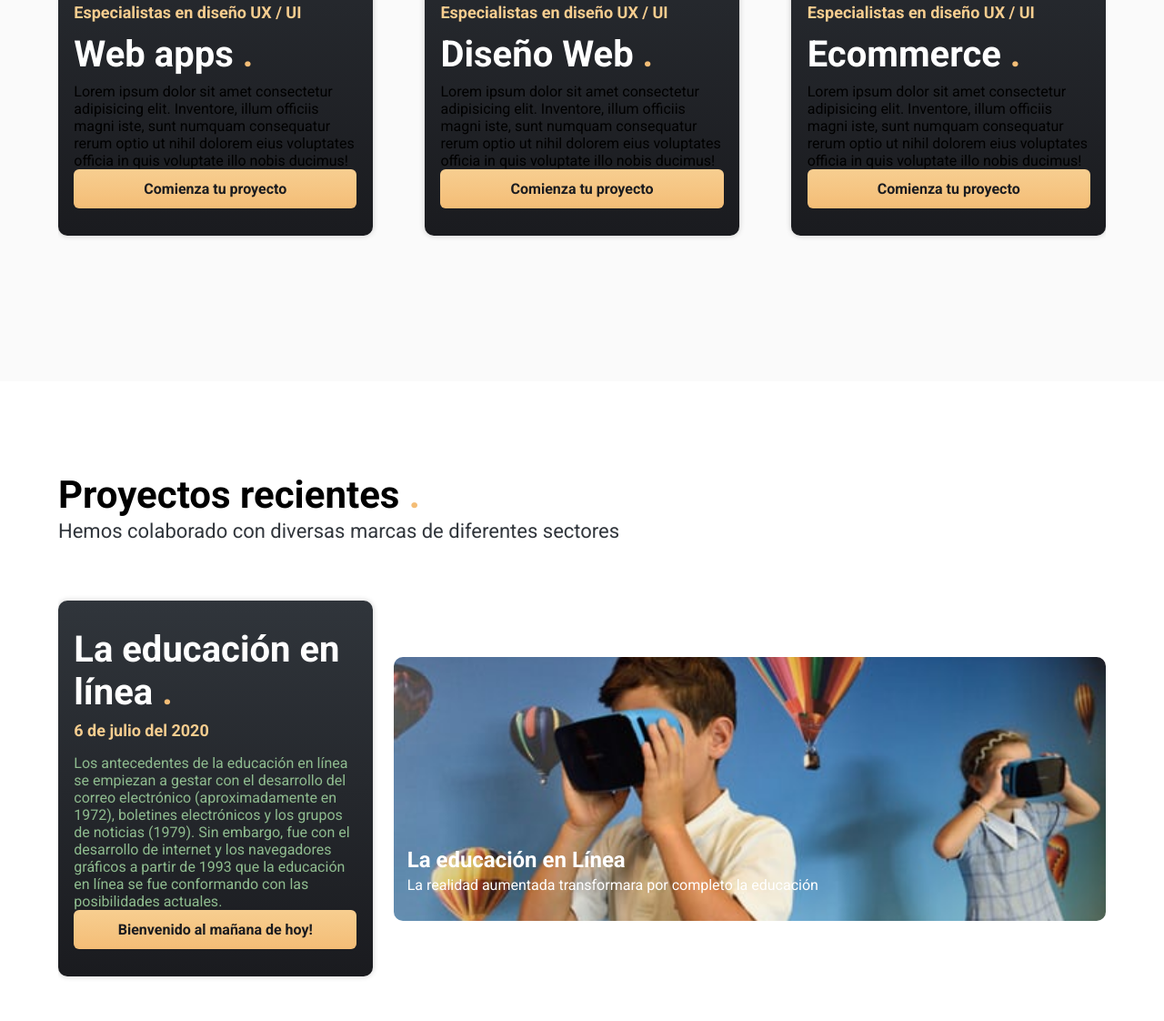
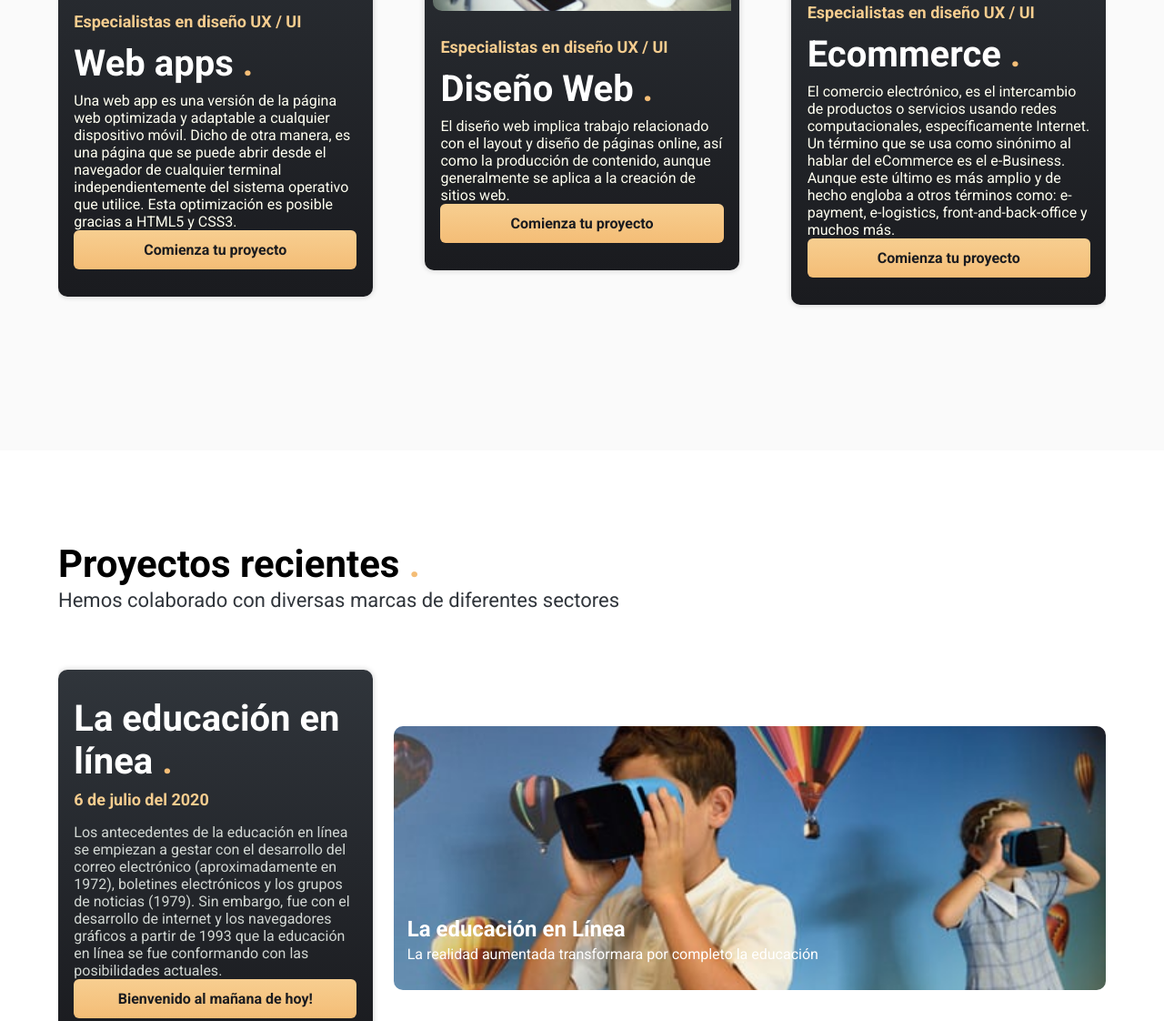
Before and after one commit to christianTordoya03/Pagina-web-cts, a plain HTML site: page index.html in a window 1280 px wide. Shown: the part 1297-2419 px from the top of the page at 91% size. Drawn offline with nearby package versions, Linux system fonts and the light colour scheme.

Commit message:
correciones en el color de texto

```diff
--- a/css/styles.css
+++ b/css/styles.css
@@ -187,6 +187,7 @@ body{
     text-align: left;
     width: 90%;
     margin: 0 auto;
+    color: ivory;
 }
 
 .card__list{
--- a/index.html
+++ b/index.html
@@ -47,7 +47,7 @@
                         <div class="card__Text">
                             <p class="card__list"> Especialistas en diseño UX / UI </p>
                             <h3 class="card__title">Web apps <span class="point">.</span></h3>
-                            <p class="card__copy">Lorem ipsum dolor sit amet consectetur adipisicing elit. Inventore, illum officiis magni iste, sunt numquam consequatur rerum optio ut nihil dolorem eius voluptates officia in quis voluptate illo nobis ducimus!</p>
+                            <p class="card__copy">Una web app es una versión de la página web optimizada y adaptable a cualquier dispositivo móvil. Dicho de otra manera, es una página que se puede abrir desde el navegador de cualquier terminal independientemente del sistema operativo que utilice. Esta optimización es posible gracias a HTML5 y CSS3.</p>
                             <a href="#" class="card__button">Comienza tu proyecto</a>
                         </div>
                     </div>
@@ -57,7 +57,7 @@
                         <div class="card__Text">
                             <p class="card__list"> Especialistas en diseño UX / UI </p>
                             <h3 class="card__title">Diseño Web <span class="point">.</span></h3>
-                            <p class="card__copy">Lorem ipsum dolor sit amet consectetur adipisicing elit. Inventore, illum officiis magni iste, sunt numquam consequatur rerum optio ut nihil dolorem eius voluptates officia in quis voluptate illo nobis ducimus!</p>
+                            <p class="card__copy">El diseño web implica trabajo relacionado con el layout y diseño de páginas online, así como la producción de contenido, aunque generalmente se aplica a la creación de sitios web.</p>
                             <a href="#" class="card__button">Comienza tu proyecto</a>
                         </div>
                     </div>
@@ -67,7 +67,7 @@
                         <div class="card__Text">
                             <p class="card__list"> Especialistas en diseño UX / UI </p>
                             <h3 class="card__title">Ecommerce <span class="point">.</span></h3>
-                            <p class="card__copy">Lorem ipsum dolor sit amet consectetur adipisicing elit. Inventore, illum officiis magni iste, sunt numquam consequatur rerum optio ut nihil dolorem eius voluptates officia in quis voluptate illo nobis ducimus!</p>
+                            <p class="card__copy">El comercio electrónico, es el intercambio de productos o servicios usando redes computacionales, específicamente Internet. Un término que se usa como sinónimo al hablar del eCommerce es el e-Business. Aunque este último es más amplio y de hecho engloba a otros términos como: e-payment, e-logistics, front-and-back-office y muchos más.</p>
                             <a href="#" class="card__button">Comienza tu proyecto</a>
                         </div>
                     </div>
@@ -85,7 +85,7 @@
                   <div class="card__Text">
                       <h3 class="card__title">La educación en línea <span class="point">.</span></h3>
                       <p class="card__date"> 6 de julio del 2020 </p>
-                      <p class="card__copy" style="color:darkseagreen;">Los antecedentes de la educación en línea se empiezan a gestar con el desarrollo del correo electrónico (aproximadamente en 1972), boletines electrónicos y los grupos de noticias (1979). Sin embargo, fue con el desarrollo de internet y los navegadores gráficos a partir de 1993 que la educación en línea se fue conformando con las posibilidades actuales.</p>
+                      <p class="card__copy" style="color:rgba(242, 248, 242, 0.849);">Los antecedentes de la educación en línea se empiezan a gestar con el desarrollo del correo electrónico (aproximadamente en 1972), boletines electrónicos y los grupos de noticias (1979). Sin embargo, fue con el desarrollo de internet y los navegadores gráficos a partir de 1993 que la educación en línea se fue conformando con las posibilidades actuales.</p>
                       <a href="#" class="card__button">Bienvenido al mañana de hoy!</a>
                   </div>
               </div>
@@ -101,7 +101,7 @@
                 <div class="card__Text">
                     <h3 class="card__title">Feria virtual de la Gastronomía <span class="point">.</span></h3>
                     <p class="card__date"> 26 al 30 de agosto del 2020 </p>
-                    <p class="card__copy" style="color:darkseagreen;">Con el fin de apoyar al sector gastronómico, uno de los sectores más afectados por el coronavirus, el diario EL PILÓN en alianza con Gases del Caribe, el Sena y otras organizaciones, realizará del miércoles 26 al domingo 30 de agosto la Feria Gastronómica Virtual ‘Nuestro Sabor’ 2020.</p>
+                    <p class="card__copy" style="color:rgba(242, 248, 242, 0.849);">Con el fin de apoyar al sector gastronómico, uno de los sectores más afectados por el coronavirus, el diario EL PILÓN en alianza con Gases del Caribe, el Sena y otras organizaciones, realizará del miércoles 26 al domingo 30 de agosto la Feria Gastronómica Virtual ‘Nuestro Sabor’ 2020.</p>
                     <a href="#" class="card__button">Bon appétit!</a>
                 </div>
             </div>
```
